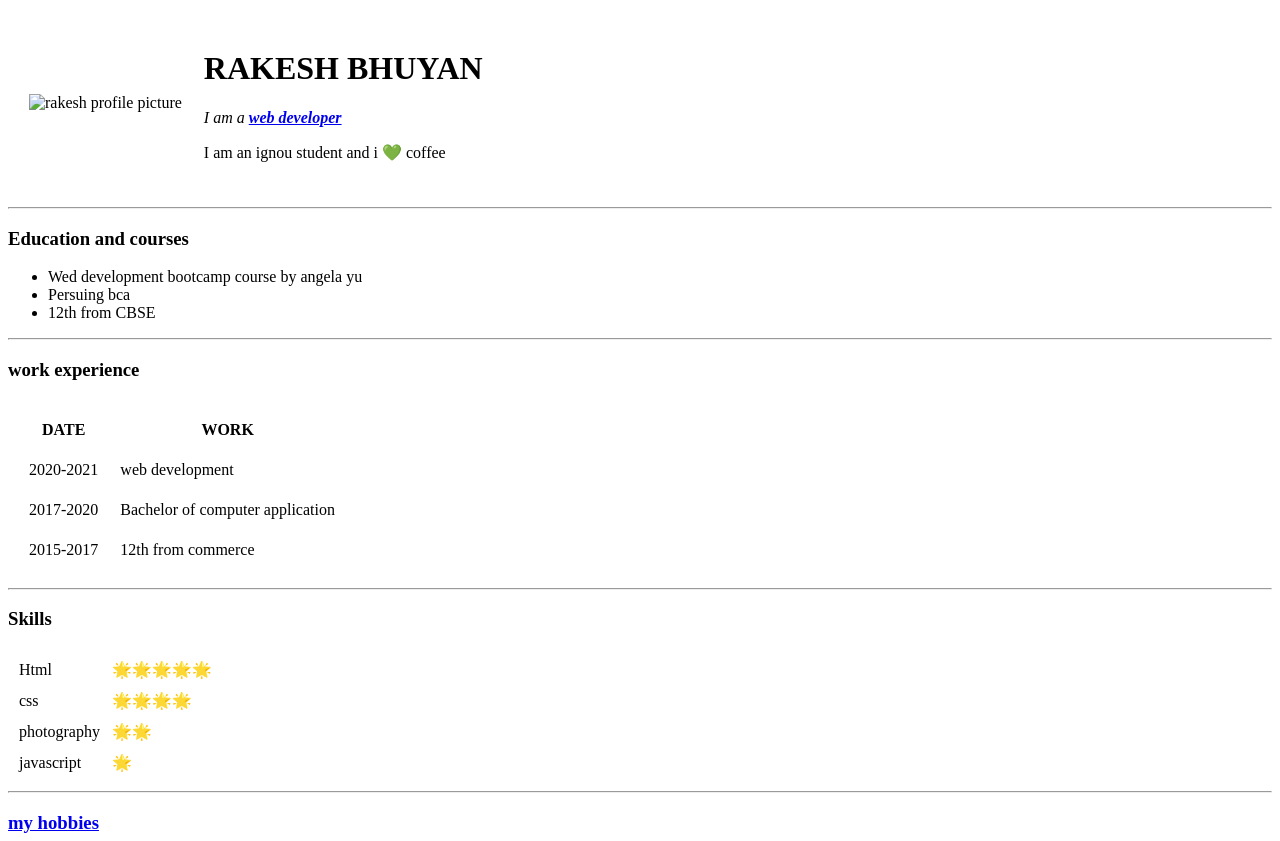
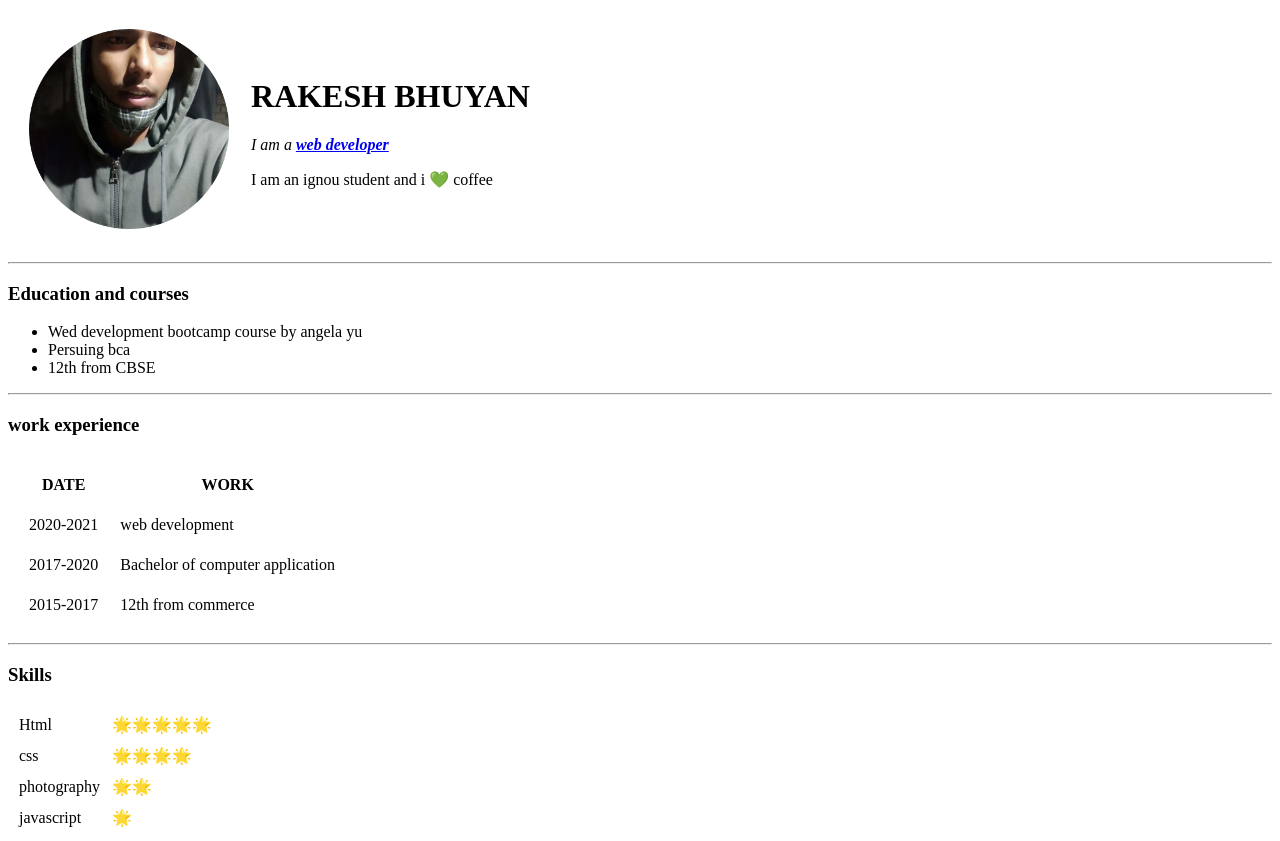
Before and after one commit to rakeshbhuyan09/cv, a plain HTML site: page index.html in a window 1280 px wide. Shown: the top 841 px of the page. Drawn offline with Linux system fonts and the light colour scheme.

Commit message:
Update index.html

```diff
--- a/index.html
+++ b/index.html
@@ -8,7 +8,7 @@
 <body>
   <table cellspacing="20">
     <tr>
-      <td><img src="image/circle-cropped.png" alt="rakesh profile picture"height="200" width="200"></td>
+      <td><img src="circle-cropped.png" alt="rakesh profile picture"height="200" width="200"></td>
       <td><h1>RAKESH BHUYAN</h1>
         <p><em>I am a <strong><a href="https://en.wikipedia.org/wiki/Web_developer" target="_blank">web developer</a></strong></em></p>
         <p>I am an ignou student and i 💚 coffee</p></td>
```
